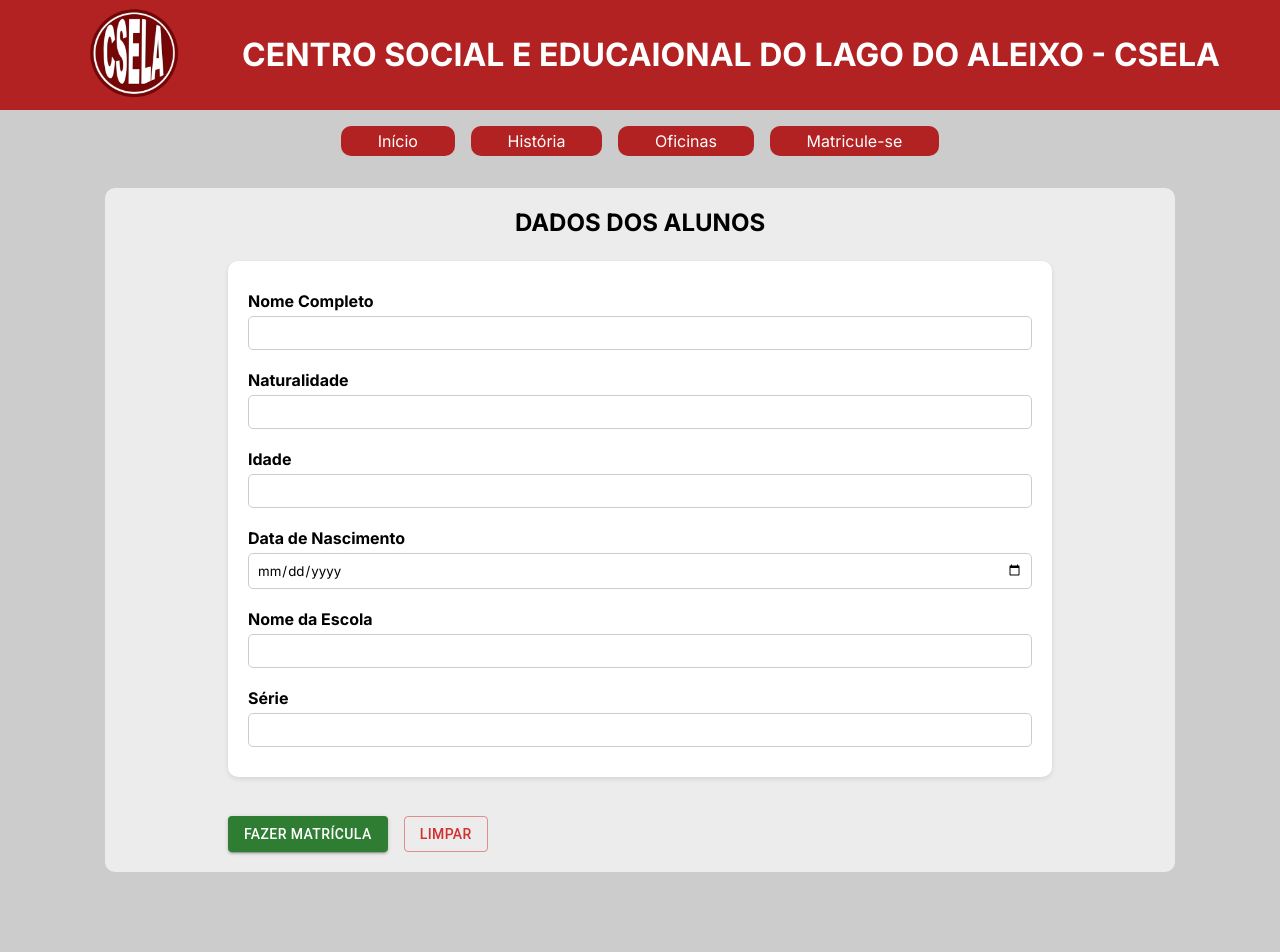
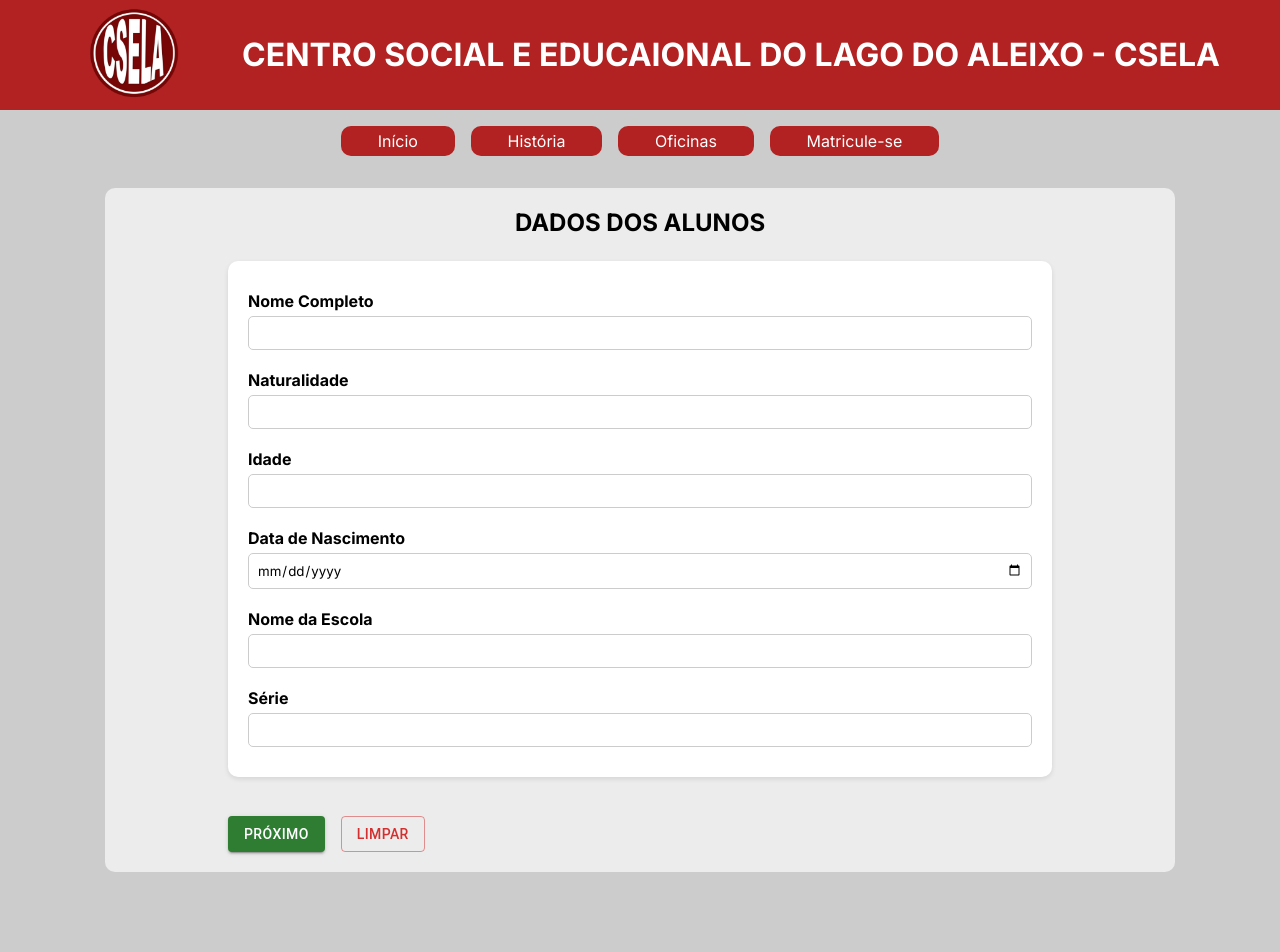
Before and after one commit to Edulira17/csela-project, a React (Vite) app in the folder frontend/: page /forms in a window 1280 px wide. Shown: the top 952 px of the page. Built offline with nearby package versions, Linux system fonts and the light colour scheme.

Commit message:
feat: adiciona registro de campos de naturalidade, idade e data de nascimento no formulário

```diff
--- a/frontend/src/pages/Form/Formulario.tsx
+++ b/frontend/src/pages/Form/Formulario.tsx
@@ -28,14 +28,17 @@ const Formulario = () => {
           <Label>Naturalidade</Label>
           <Input
             type="string"
+            {...register("student.naturalidade")}
           />
           <Label>Idade</Label>
           <Input
             type="number"
+            {...register("student.idade")}
           />
           <Label>Data de Nascimento</Label>
           <Input
             type="date"
+            {...register("student.dataNascimento")}
           />
           <Label>Nome da Escola</Label>
           <Input
@@ -56,7 +59,7 @@ const Formulario = () => {
         </FormGroup>
 
         <ActionsContainer>
-          <Button size="medium" variant="contained" color="success" type="submit">Fazer Matrícula</Button>
+          <Button size="medium" variant="contained" color="success" type="submit">Próximo</Button>
           <Button size="medium" variant="outlined" color="error" onClick={() => reset()}>Limpar</Button>
         </ActionsContainer>
       </FormContainer>
```
